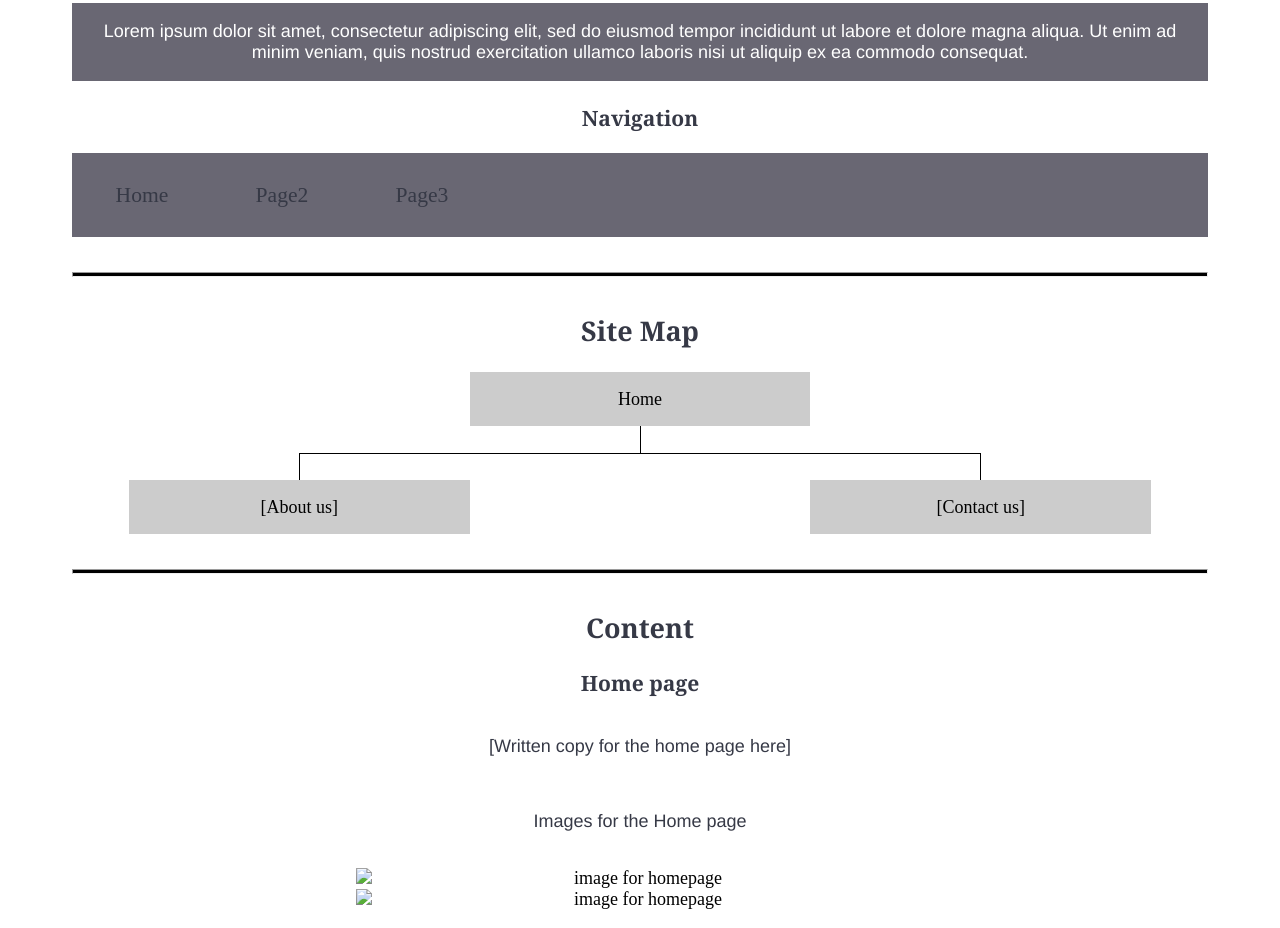
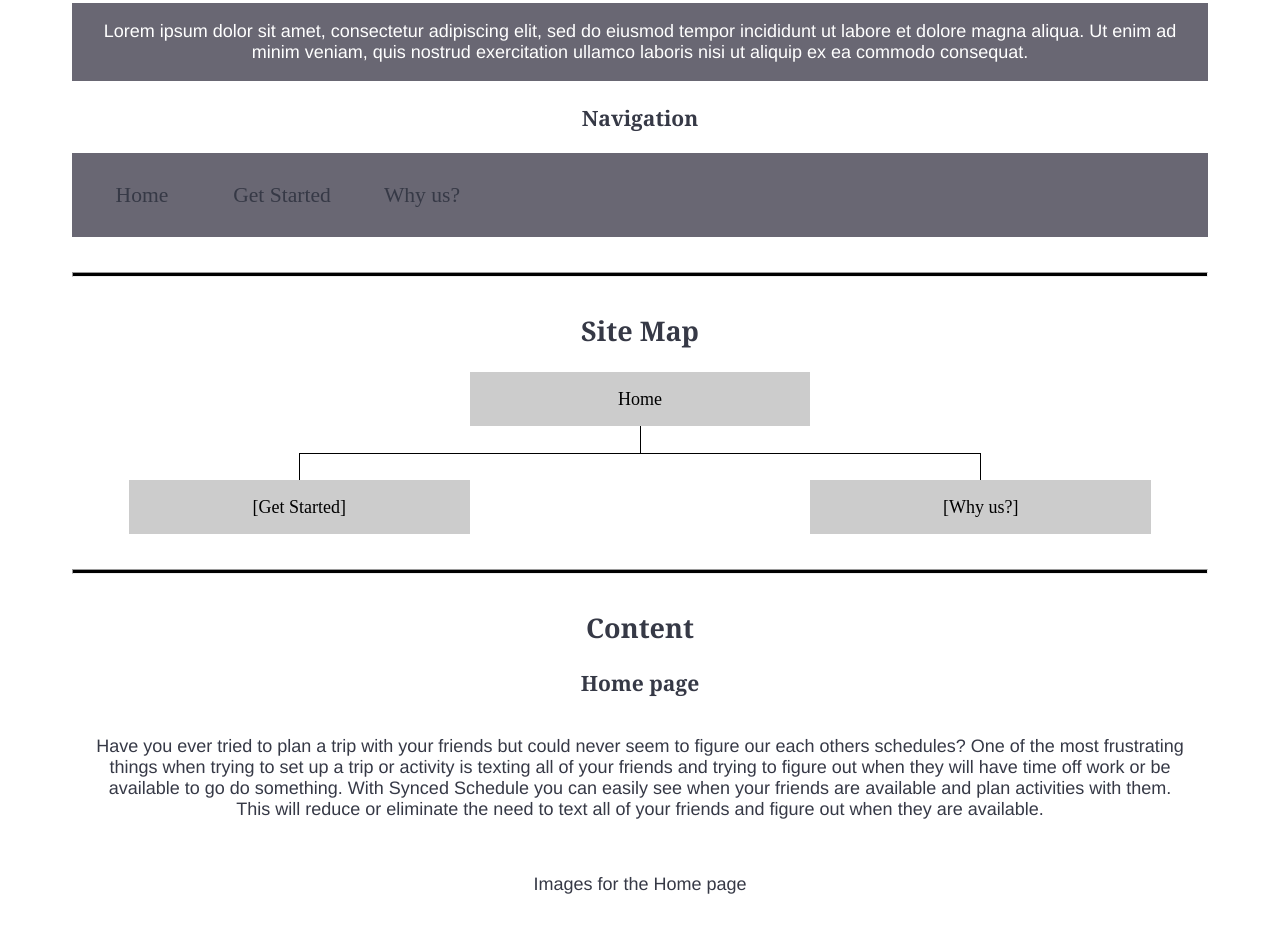
Before and after one commit to Derek-arima/personalsite, a plain HTML site: page site-plan.html in a window 1280 px wide. Shown: the part 2282-3210 px from the top of the page. Drawn offline with Linux system fonts and the light colour scheme; a web font is replaced by a local one.

Commit message:
added content for first page

```diff
--- a/site-plan.html
+++ b/site-plan.html
@@ -89,8 +89,8 @@
       <!-- Think about how you want your navigation bar to look. In the site-plan.css file change the colors to your colors to get the look you desire. -->
       <nav>
         <a href="#">Home</a>
-        <a href="#">Page2</a>
-        <a href="#">Page3</a>
+        <a href="#">Get Started</a>
+        <a href="#">Why us?</a>
       </nav>
       <hr>
       <h2>
@@ -101,10 +101,10 @@
           Home
         </div>
         <div class="sm-page2">
-          [About us] <!-- change this -->
+          [Get Started] <!-- change this -->
         </div>
         <div class="sm-page3">
-          [Contact us]  <!-- change this -->
+          [Why us?]  <!-- change this -->
         </div>
 
         <div class="top">
@@ -126,11 +126,11 @@
       </h2>
       <h3>Home page</h3>
       <p>
-        [Written copy for the home page here]
+        Have you ever tried to plan a trip with your friends but could never seem to figure our each others schedules? One of the most frustrating things when trying to set up a trip or activity is texting all of your friends and trying to figure out when they will have time off work or be available to go do something. With Synced Schedule you can easily see when your friends are available and plan activities with them. This will reduce or eliminate the need to text all of your friends and figure out when they are available.
       </p>
       <p>Images for the Home page</p>
-        <img src="#" alt="image for homepage">
-        <img src="#" alt="image for homepage">
+        <img src="images/texting.jpg" alt="texting">
+        <img src="images/map.jpg" alt="map">
 
       </ul>
       <h3>[Page 2]</h3>
```
Also changed, not shown: images/map.jpg (added), images/texting.jpg (added).
